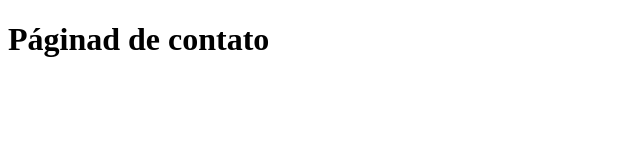
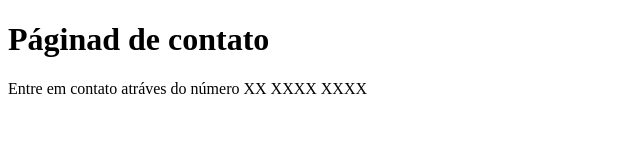
Before and after one commit to Renan-Rodolfo/Reposit-rio-alpha, a plain HTML site: page contato.html in a window 1280 px wide. Shown: the whole page, without its empty margins (0-640 px from the left). Drawn offline with Linux system fonts and the light colour scheme.

Commit message:
Colocando numero de contato

```diff
--- a/contato.html
+++ b/contato.html
@@ -8,5 +8,6 @@
 </head>
 <body>
     <h1>Páginad de contato</h1>
+    <p>Entre em contato atráves do número XX XXXX XXXX</p>
 </body>
 </html>
```
